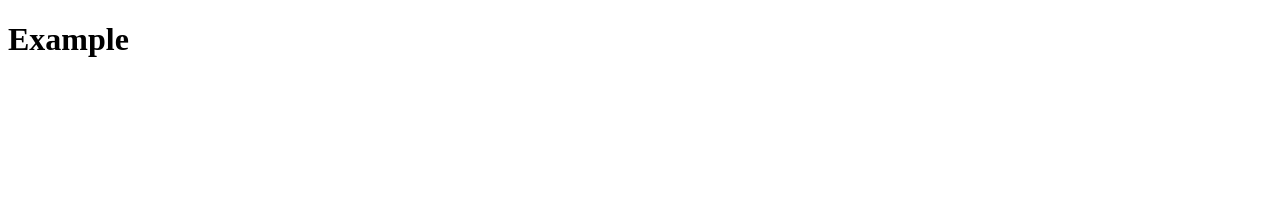
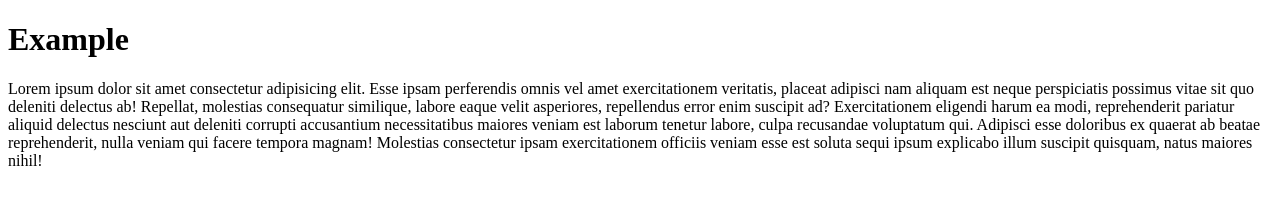
Before and after one commit to MaxBemax/goit-test1, a plain HTML site: page index.html in a window 1280 px wide. Drawn offline with Linux system fonts and the light colour scheme.

Commit message:
add prettierrc.json

```diff
--- a/index.html
+++ b/index.html
@@ -7,5 +7,6 @@
 </head>
 <body>
    <h1>Example</h1>
+   <p>Lorem ipsum dolor sit amet consectetur adipisicing elit. Esse ipsam perferendis omnis vel amet exercitationem veritatis, placeat adipisci nam aliquam est neque perspiciatis possimus vitae sit quo deleniti delectus ab! Repellat, molestias consequatur similique, labore eaque velit asperiores, repellendus error enim suscipit ad? Exercitationem eligendi harum ea modi, reprehenderit pariatur aliquid delectus nesciunt aut deleniti corrupti accusantium necessitatibus maiores veniam est laborum tenetur labore, culpa recusandae voluptatum qui. Adipisci esse doloribus ex quaerat ab beatae reprehenderit, nulla veniam qui facere tempora magnam! Molestias consectetur ipsam exercitationem officiis veniam esse est soluta sequi ipsum explicabo illum suscipit quisquam, natus maiores nihil!</p>
 </body>
 </html>
```
Also changed, not shown: .prettierrc.json (added).
